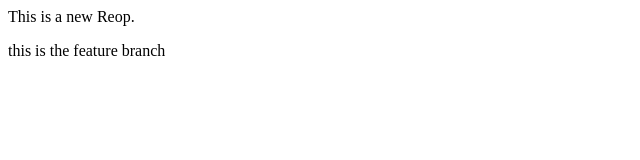
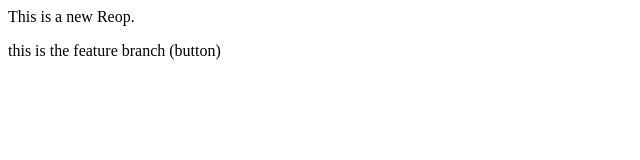
Before and after one commit to sandeep-kh11/localRepo, a plain HTML site: page index.html in a window 1280 px wide. Shown: the full height of the page, 0-640 px from the left. Drawn offline with Linux system fonts and the light colour scheme.

```diff
--- a/index.html
+++ b/index.html
@@ -1,2 +1,2 @@
 <p>This is a new Reop.</p>
-<p>this is the feature branch</p>
+<p>this is the feature branch (button)</p>
```
